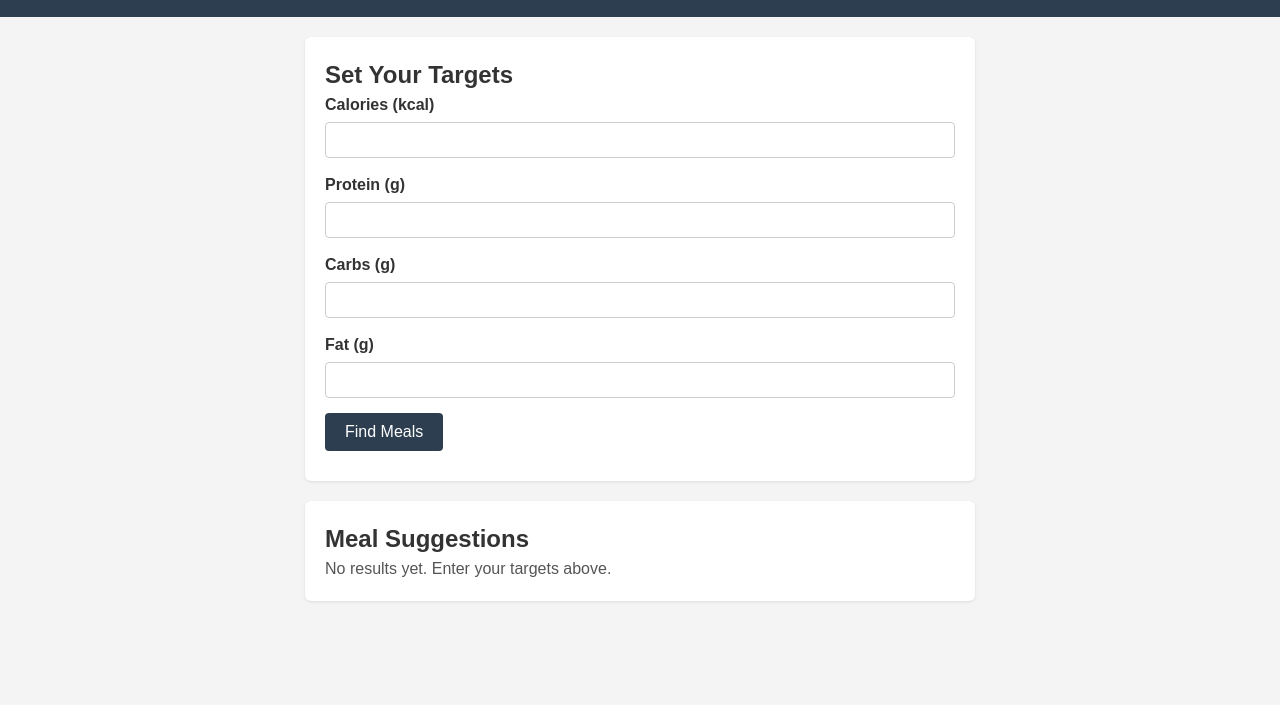
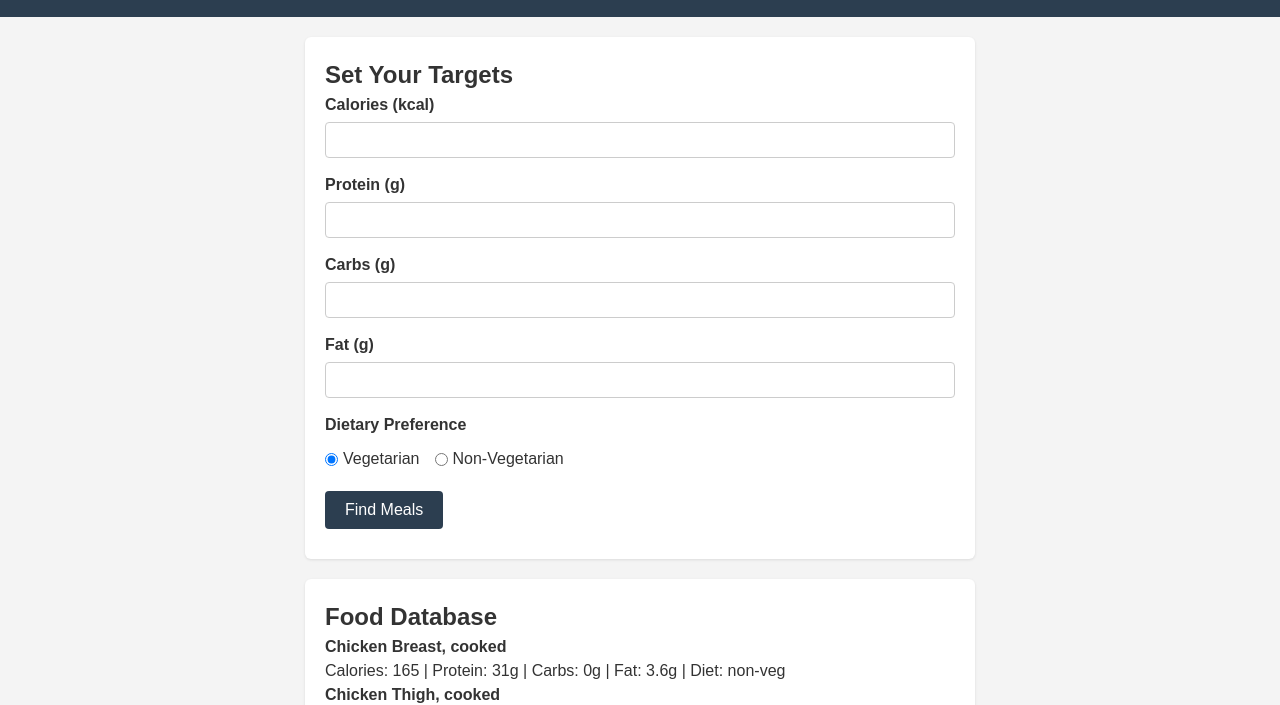
Before and after one commit to Coder-Akash77/macro-meal-planner, a plain HTML site: page index.html in a window 1280 px wide. Shown: the part 95-800 px from the top of the page. Drawn offline with Linux system fonts and the light colour scheme.

Commit message:
feat: add dietary preference filtering and fix food list display

```diff
--- a/index.html
+++ b/index.html
@@ -1,11 +1,13 @@
 <!DOCTYPE html>
 <html lang="en">
+
 <head>
     <meta charset="UTF-8">
     <meta name="viewport" content="width=device-width, initial-scale=1.0">
     <title>Macro-Nutrient Reverse Calculator</title>
     <link rel="stylesheet" href="style.css">
 </head>
+
 <body>
 
     <header>
@@ -38,9 +40,24 @@
                     <input type="number" id="fat" name="fat" min="0">
                 </div>
 
+                <div class="form-group">
+                    <label>Dietary Preference</label>
+                    <div class="radio-group">
+                        <label><input type="radio" name="dietPreference" value="veg" checked> Vegetarian</label>
+                        <label><input type="radio" name="dietPreference" value="non-veg"> Non-Vegetarian</label>
+                        <!-- <label><input type="radio" name="dietPreference" value="both"> Both</label> -->
+                    </div>
+                </div>
+
                 <button type="submit">Find Meals</button>
             </form>
             <p id="form-error" class="error-message"></p>
+        </section>
+
+        <!-- Food List Section -->
+        <section id="food-list-section">
+            <h2>Food Database</h2>
+            <div id="food-list-container"></div>
         </section>
 
         <!-- Results Section (placeholder for now) -->
@@ -54,4 +71,5 @@
 
     <script src="script.js"></script>
 </body>
+
 </html>
--- a/script.js
+++ b/script.js
@@ -2,11 +2,62 @@
 const macroForm = document.getElementById("macro-form");
 const formError = document.getElementById("form-error");
 const resultsContainer = document.getElementById("results-container");
+const foodListContainer = document.getElementById("food-list-container");
 
 // Test that JS is connected
 console.log("script.js connected successfully");
 
-// Basic submit listener (logic comes Day 2)
+let foodData = []; // will hold our loaded food list
+
+// Render the food list on the page
+function displayFoods(foods) {
+  foodListContainer.innerHTML = ""; // clear previous content
+
+  foods.forEach(function (food) {
+    const foodItem = document.createElement("div");
+    foodItem.classList.add("food-item");
+
+    foodItem.innerHTML = `
+      <strong>${food.name}</strong>
+      <p>Calories: ${food.caloriesPer100g} | Protein: ${food.proteinPer100g}g | Carbs: ${food.carbsPer100g}g | Fat: ${food.fatPer100g}g | Diet: ${food.dietType}</p>
+    `;
+
+    foodListContainer.appendChild(foodItem);
+  });
+}
+
+// Filter foods based on dietary preference
+function filterByDiet(foods, preference) {
+  if (preference === "veg") {
+    return foods.filter(function (food) {
+      return food.dietType === "veg";
+    });
+  }
+  return foods; // "non-veg" or "both" -> no exclusion
+}
+
+// Load food data from JSON file
+async function loadFoodData() {
+  try {
+    const response = await fetch("data/foods.json");
+
+    if (!response.ok) {
+      throw new Error("Failed to load food data: " + response.status);
+    }
+
+    foodData = await response.json();
+    console.log("Food data loaded:", foodData);
+
+    displayFoods(foodData);
+  } catch (error) {
+    console.error("Error loading food data:", error);
+    formError.textContent = "Could not load food data. Please refresh the page.";
+  }
+}
+
+loadFoodData();
+
+// Handle form submission
 macroForm.addEventListener("submit", function (event) {
   event.preventDefault();
 
@@ -30,24 +81,13 @@ macroForm.addEventListener("submit", function (event) {
   }
 
   console.log("Valid targets:", { calories, protein, carbs, fat });
+
+  // Get selected dietary preference
+  const dietPreference = document.querySelector('input[name="dietPreference"]:checked').value;
+
+  // Filter foods according to diet preference
+  const filteredFoods = filterByDiet(foodData, dietPreference);
+
+  console.log("Diet preference:", dietPreference);
+  console.log("Filtered food count:", filteredFoods.length);
 });
-
-let foodData = []; // will hold our loaded food list
-
-async function loadFoodData() {
-  try {
-    const response = await fetch("data/foods.json");
-
-    if (!response.ok) {
-      throw new Error("Failed to load food data: " + response.status);
-    }
-
-    foodData = await response.json();
-    console.log("Food data loaded:", foodData);
-  } catch (error) {
-    console.error("Error loading food data:", error);
-    formError.textContent = "Could not load food data. Please refresh the page.";
-  }
-}
-
-loadFoodData();
--- a/style.css
+++ b/style.css
@@ -75,3 +75,15 @@ button:hover {
 #results-container {
   color: #555;
 }
+.radio-group {
+  display: flex;
+  gap: 15px;
+  margin-top: 5px;
+}
+
+.radio-group label {
+  display: flex;
+  align-items: center;
+  gap: 5px;
+  font-weight: normal;
+}
```
Lines whose indentation alone changed are shown as unchanged.
